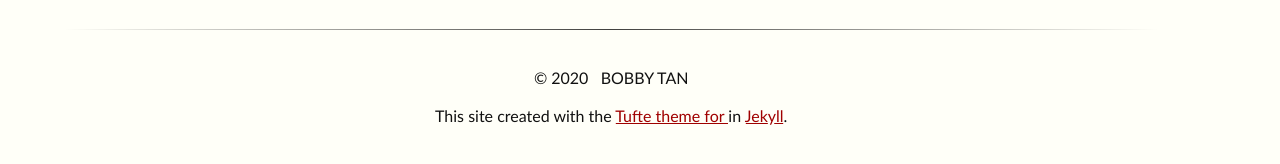
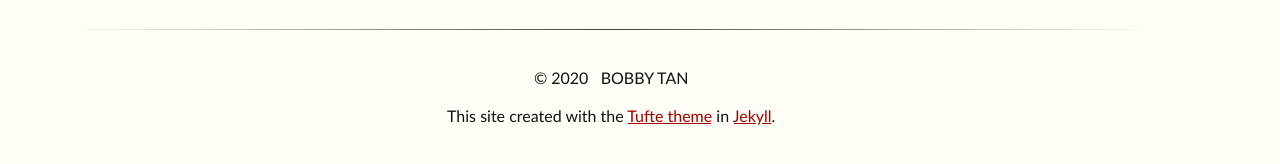
Before and after one commit to bobby-tan/bobby-tan.github.io, a Jekyll site: the page built from index.html, in a window 1280 px wide. Shown: the part 661-825 px from the top of the page. Built offline with Jekyll 4.4.1, drawn with Linux system fonts in a browser that asks for light colours.

Commit message:
shortened footer message

```diff
--- a/_includes/footer.html
+++ b/_includes/footer.html
@@ -2,6 +2,6 @@
   <hr class="slender">
 	<div class="credits">
 		<span>&copy; {{ site.time | date: '%Y' }} &nbsp;&nbsp;{{site.author | upcase }}</span></br> <br>
-		<span>This site created with the <a href="//github.com/clayh53/tufte-jekyll">Tufte theme for {{site.subtitle}} </a> in <a href="//jekyllrb.com">Jekyll</a>.</span>
+		<span>This site created with the <a href="//github.com/clayh53/tufte-jekyll">Tufte theme</a> in <a href="//jekyllrb.com">Jekyll</a>.</span>
 	</div>
 </footer>
```
